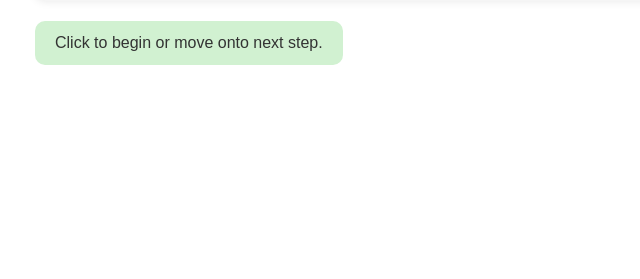
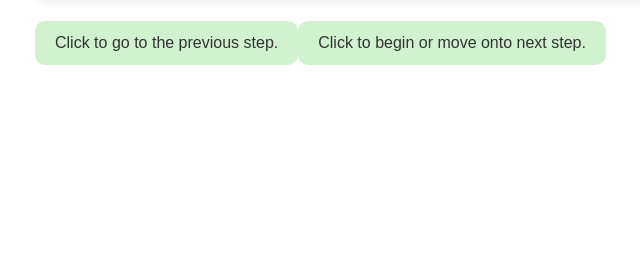
Before and after one commit to nicoleneil/Pickling-Tutorial, a Flask app: page /learn in a window 1280 px wide. Shown: the part 521-800 px from the top of the page, without its empty margins (47-687 px from the left). Run offline with Flask 3, Linux system fonts and the light colour scheme; some libraries are stand-ins or nearby versions; some web fonts are replaced.

Commit message:
added prev button

```diff
--- a/static/learn.js
+++ b/static/learn.js
@@ -11,6 +11,28 @@ document.getElementById("next_learn").addEventListener("click", function() {
     var nextNumber = number + 1;
     console.log(nextNumber)
     window.location.href = "http://127.0.0.1:5000/learn/" + nextNumber;
+});
+
+document.getElementById("prev_learn").addEventListener("click", function() {
+    var url = window.location.href;
+    var parts = url.split('/');
+    var number = 1; // Default to the first step if URL doesn't match expected format
+
+    // Check if URL matches the expected format
+    if (url.includes("http://127.0.0.1:5000/learn/") && parts.length > 0) {
+        var lastPart = parts[parts.length - 1];
+        number = parseInt(lastPart);
+
+        // Ensure the number is valid and greater than 1
+        if (isNaN(number) || number <= 1) {
+            number = 1; // Default to the first step if invalid number
+        } else {
+            number -= 1; // Decrement the number to go to the previous step
+        }
+    }
+
+    // Redirect to the previous step URL
+    window.location.href = "http://127.0.0.1:5000/learn/" + number;
 });
 
 const jars = document.querySelectorAll('.spin-image');
--- a/static/main.css
+++ b/static/main.css
@@ -43,6 +43,22 @@
   #next_learn:hover {
     background-color: #b3e6b3; /* Darker green on hover */
   }
+
+  #prev_learn {
+    background-color: #d1f1d1; /* Pale green background color */
+    color: #333; /* Text color */
+    padding: 10px 20px; /* Adjust padding as needed */
+    border: none; /* Remove border */
+    border-radius: 10px; /* Rounded corners */
+    cursor: pointer; /* Add pointer cursor on hover */
+    transition: background-color 0.3s ease; /* Smooth transition */
+    margin-top: 20px;
+  }
+
+  #prev_learn:hover {
+    background-color: #b3e6b3; /* Darker green on hover */
+  }
+
 
 .learn-slide-1 {
     padding: 20px;
--- a/templates/learn.html
+++ b/templates/learn.html
@@ -210,6 +210,7 @@ body {
   </div>
   {% endif %}
 
+  <button id="prev_learn">Click to go to the previous step.</button_id>
   <button id="next_learn">Click to begin or move onto next step.</button>
 
 
```
